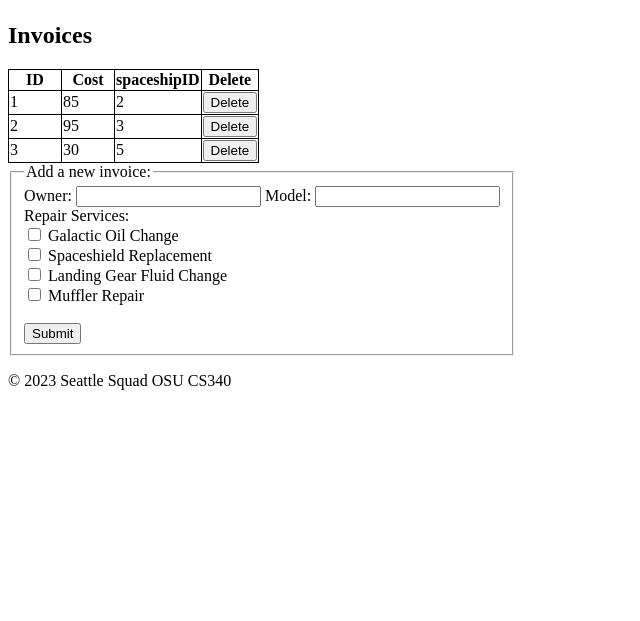
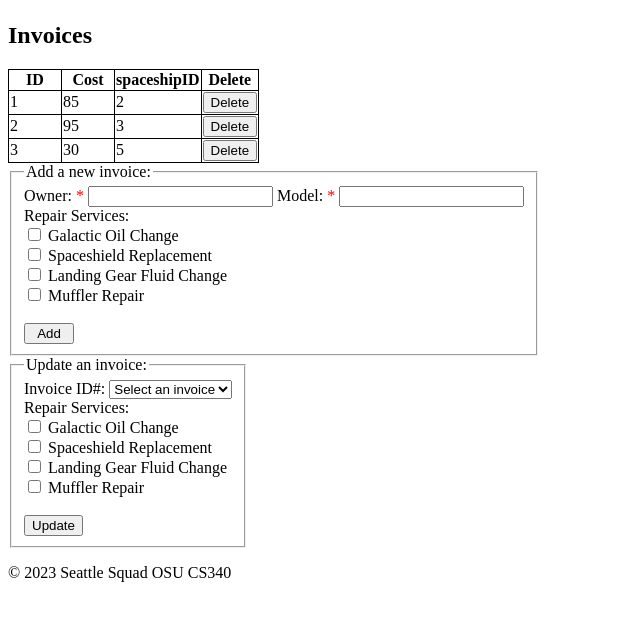
Before and after one commit to gullot/YNSRC, a Node server app: page /view_invoices in a window 1280 px wide. Shown: the part 104-725 px from the top of the page, without its empty margins (0-640 px from the left). Run offline with Node 20, Linux system fonts and the light colour scheme; data comes from the database, SQL or seed files in the repository; some libraries are stand-ins or nearby versions.

Commit message:
Updated formatting and visual style of forms, added in invoicedetails addition which updates invoice cost

```diff
--- a/app.js
+++ b/app.js
@@ -112,7 +112,7 @@ app.get('/view_services', function (req, res) {
 });
 
 app.get('/view_invoicedetails', function (req, res) {
-    let query1 = "SELECT InvoiceDetails.invoiceID AS 'invoiceID', InvoiceDetails.repairID AS 'serviceID', Customers.customerName AS Name, Spaceships.spaceshipID AS 'spaceshipID', Invoices.cost AS 'totalCost', RepairTypes.repairName AS 'serviceName', RepairTypes.cost AS 'serviceCost' FROM InvoiceDetails INNER JOIN Invoices ON Invoices.invoiceID = InvoiceDetails.invoiceID INNER JOIN RepairTypes ON RepairTypes.repairID = InvoiceDetails.repairID INNER JOIN Spaceships ON Spaceships.spaceshipID = Invoices.spaceshipID INNER JOIN Customers ON Customers.customerID = Spaceships.customerID ORDER BY invoiceID, serviceID ASC"
+    let query1 = "SELECT InvoiceDetails.invoiceID AS 'invoiceID', InvoiceDetails.repairID AS 'serviceID', Customers.customerName AS Name, Spaceships.spaceshipID AS 'spaceshipID', Invoices.cost AS 'totalCost', RepairTypes.repairName AS 'serviceName', RepairTypes.cost AS 'serviceCost' FROM InvoiceDetails INNER JOIN Invoices ON Invoices.invoiceID = InvoiceDetails.invoiceID INNER JOIN RepairTypes ON RepairTypes.repairID = InvoiceDetails.repairID INNER JOIN Spaceships ON Spaceships.spaceshipID = Invoices.spaceshipID LEFT JOIN Customers ON Customers.customerID = Spaceships.customerID ORDER BY invoiceID, serviceID ASC"
 
     db.pool.query(query1, function (error, rows, fields) {
         InvoiceDetails = rows;
--- a/views/layouts/main.hbs
+++ b/views/layouts/main.hbs
@@ -23,6 +23,10 @@
         input[type=submit] {
             min-width:50px;
         }
+        .required:after {
+            content: " *";
+            color: red;
+        }
     </style>
 </head>
 <body>
--- a/views/view_invoicedetails.hbs
+++ b/views/view_invoicedetails.hbs
@@ -54,7 +54,7 @@
             </div>
             {{/each}}
             <br>
-            <input type="submit">
+            <input type="submit" value="Add">
         </fieldset>
     </form>
 <footer>
--- a/views/view_invoices.hbs
+++ b/views/view_invoices.hbs
@@ -38,20 +38,44 @@
 <form id="add-invoice-form-ajax">
     <fieldset>
         <legend>Add a new invoice: </legend>
-            <label for="input-spaceshipOwner">Owner: </label>
+        <label for="input-spaceshipOwner" class="required">Owner: </label>
         <input type="text" name="input-spaceshipOwner" id="input-spaceshipOwner" required>
-            <label for="input-spaceshipModel">Model: </label>
+        <label for="input-spaceshipModel" class="required">Model: </label>
         <input type="text" name="input-spaceshipModel" id="input-spaceshipModel" required>
         <br>
         <label for="input-services">Repair Services: </label>
         {{#each services}}
         <div>
-            <input type="checkbox" name="{{this.repairName}}" id="{{this.repairName}}" value={{this.cost}} class="service-checkbox">
+            <input type="checkbox" name="{{this.repairName}}" id="{{this.repairName}}" value={{this.cost}}
+                class="service-checkbox">
             <label for="{{this.repairName}}">{{this.repairName}}</label>
         </div>
         {{/each}}
         <br>
-            <input type="submit">
+        <input type="submit" value="Add">
+    </fieldset>
+</form>
+<form id="update-invoice-form-ajax">
+    <fieldset>
+        <legend>Update an invoice: </legend>
+        <label for="update-invoiceID">Invoice ID#: </label>
+        <select name="update-invoiceID" id="update-invoiceID">
+            <option value="test">Select an invoice</option>
+            {{#each data}}
+            <option value="{{this.ID}}">{{this.ID}}</option>
+            {{/each}}
+        </select>
+        <br>
+        <label for="input-services">Repair Services: </label>
+        {{#each services}}
+        <div>
+            <input type="checkbox" name="{{this.repairName}}" id="{{this.repairName}}" value={{this.cost}}
+                class="service-checkbox">
+            <label for="{{this.repairName}}">{{this.repairName}}</label>
+        </div>
+        {{/each}}
+        <br>
+        <input type="submit" value="Update">
     </fieldset>
 </form>
 <footer>
```
Also changed, not shown: views/view_customers.hbs (+7 -9 lines), views/view_services.hbs (+4 -4 lines), views/view_spaceships.hbs (+6 -6 lines). Lines whose indentation alone changed are shown as unchanged.
